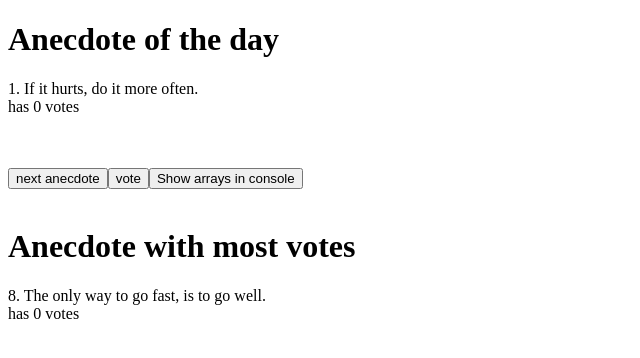
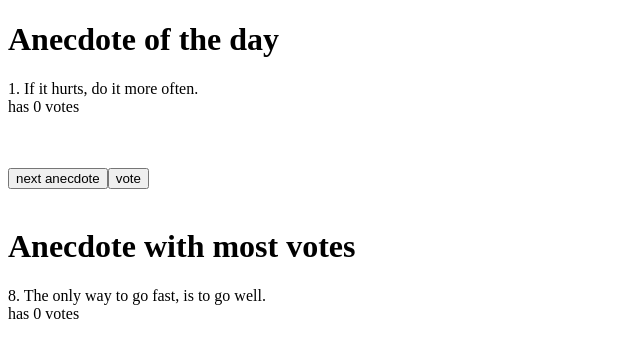
Before and after one commit to miskamero/Reactin-perusteet, a React (Create React App) app: page / in a window 1280 px wide. Shown: the top 358 px of the page, without its empty margins (0-640 px from the left). Built offline with nearby package versions, Linux system fonts and the light colour scheme.

Commit message:
1.14 hotfix
hotfix; removed unneeded button

```diff
--- a/src/App.js
+++ b/src/App.js
@@ -29,7 +29,6 @@ const App = () => {
       <br/><br/>
       <button onClick={() => setSelected(Math.floor(Math.random() * anecdotes.length))}>next anecdote</button>
       <button onClick={handleVote}>vote</button>
-      <button onClick={console.log(votePoints)}>Show arrays in console</button>
       <br/><br/>
       <h1>Anecdote with most votes</h1>
       <p>{anecdotes[
```
